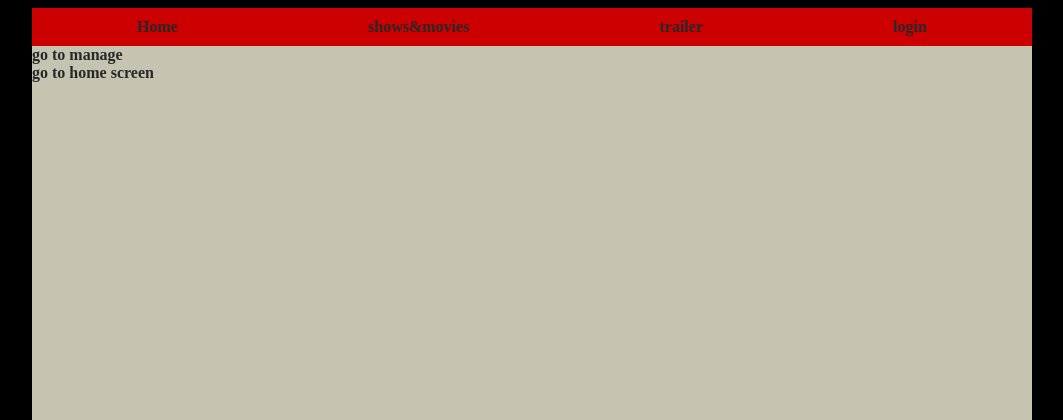
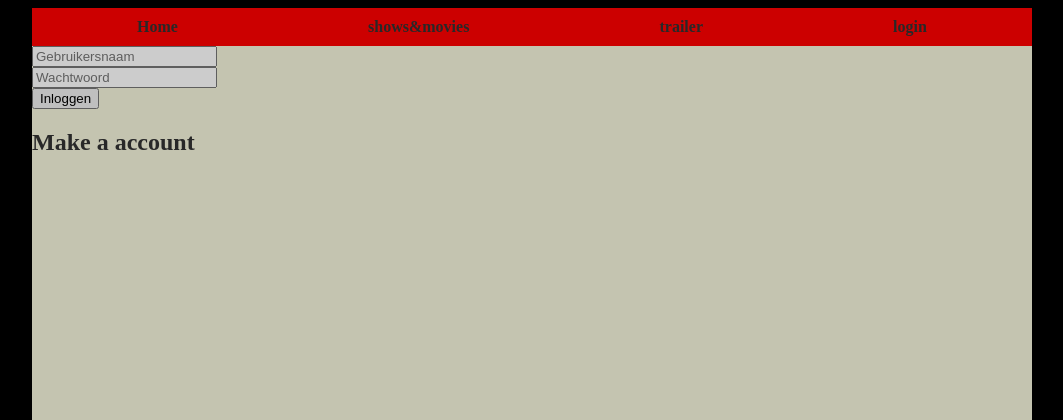
Before and after one commit to solid-snap/hitlist, a PHP site: page /login.php in a window 1280 px wide. Shown: the top 420 px of the page, without its empty margins (108-1171 px from the left). Run offline with PHP 8.4, Linux system fonts and the light colour scheme.

Commit message:
login zonder hash

```diff
--- a/login.php
+++ b/login.php
@@ -1,7 +1,74 @@
-<html>
-<body>
 <link rel="stylesheet" href="hitlist.css">
-<div class="pageInfo">
+<?php
+// Configuratiegegevens voor de database
+$dbhost = "localhost";
+$dbname = "hitlist";
+$dbuser = "root";
+$dbpass = "root";
+
+// Klasse voor gebruikersbeheer
+class User
+{
+    private $dbconn;
+
+    public function __construct($dbhost, $dbname, $dbuser, $dbpass)
+    {
+        // Verbinding maken met de database via PDO
+        $dsn = "mysql:host=$dbhost;dbname=$dbname;charset=utf8mb4";
+
+        try {
+            $this->dbconn = new PDO($dsn, $dbuser, $dbpass);
+            $this->dbconn->setAttribute(PDO::ATTR_ERRMODE, PDO::ERRMODE_EXCEPTION);
+        } catch (PDOException $e) {
+            die("Kan geen verbinding maken met de database: " . $e->getMessage());
+        }
+    }
+
+    public function login($gebruikersnaam, $wachtwoord)
+    {
+        try {
+            // Query voorbereiden
+            $query = "SELECT * FROM users WHERE userName = :gebruikersnaam AND userPassword = :wachtwoord";
+            $stmt = $this->dbconn->prepare($query);
+
+            // Parameters binden
+            $stmt->bindParam(':gebruikersnaam', $gebruikersnaam);
+            $stmt->bindParam(':wachtwoord', $wachtwoord);
+
+            // Query uitvoeren
+            $stmt->execute();
+
+            // Controleren op overeenkomende gebruikers
+            if ($stmt->rowCount() > 0) {
+                // Inloggen gelukt
+                return true;
+            } else {
+                // Inloggen mislukt
+                return false;
+            }
+        } catch (PDOException $e) {
+            die("Fout bij het uitvoeren van de query: " . $e->getMessage());
+        }
+    }
+}
+
+// Gebruik van het inlogsysteem
+$user = new User($dbhost, $dbname, $dbuser, $dbpass);
+
+// Inlogpoging controleren
+if ($_SERVER["REQUEST_METHOD"] == "POST") {
+    $gebruikersnaam = $_POST["gebruikersnaam"];
+    $wachtwoord = $_POST["wachtwoord"];
+
+    if ($user->login($gebruikersnaam, $wachtwoord)) {
+        echo "Inloggen gelukt!";
+    } else {
+        echo "Inloggen mislukt!";
+    }
+}
+?>
+
+<div class="pageInfo"><!-- HTML-formulier voor inloggen -->
     <nav>
         <ul>
             <li><a href="index.php">Home</a></li>
@@ -10,9 +77,10 @@
             <li><a href="login.php">login</a></li>
         </ul>
     </nav>
-<a href="userScreen.php">go to manage </a>
-    <br>
-<a href="index.php">go to home screen</a>
+<form method="POST" action="userScreen.php">
+    <input type="text" name="gebruikersnaam" placeholder="Gebruikersnaam" required><br>
+    <input type="password" name="wachtwoord" placeholder="Wachtwoord" required><br>
+    <input type="submit" value="Inloggen">
+</form>
+    <H2><a href="user/userCreate1.php">Make a account</a></H2>
 </div>
-</body>
-</html>
--- a/user/userDelete1.php
+++ b/user/userDelete1.php
@@ -1,12 +1,15 @@
 <!doctype html>
 <html>
-<!-- Victoria Hoogeveen -->
     <body>
+    <link rel="stylesheet" href="../hitlist.css">
+    <div class="pageInfo">
         <form action="userDelete2.php" method="post">
             <label for="userId">userId:</label>
             <input type="text" id="userId" name="userIdVak">
             <input type="submit">
             <br>
         </form>
+        <h2><a href="../login.php">go back to login</a></h2>
+    </div>
     </body>
 </html>
--- a/user/userDelete2.php
+++ b/user/userDelete2.php
@@ -1,7 +1,8 @@
 <!doctype html>
 <html>
-<!-- Victoria Hoogeveen -->
     <body>
+    <link rel="stylesheet" href="../hitlist.css">
+    <div class="pageInfo">
     <?php
     require "User.php";
     $userId = $_POST["userIdVak"];
@@ -18,4 +19,6 @@
         <label for="verwijderBox">Delete this user.</label><br/><br/>
         <input type="submit"><br/><br/>
     </form>
+        <h2><a href="../login.php">go back to login</a></h2>
+    </div>
 </html>
--- a/user/userDelete3.php
+++ b/user/userDelete3.php
@@ -1,6 +1,8 @@
 <!doctype html>
 <html>
     <body>
+    <link rel="stylesheet" href="../hitlist.css">
+    <div class="pageInfo">
         <?php
         require "User.php";
 
@@ -15,5 +17,8 @@
             echo "This user hasn't been deleted. <br/>";
         }
         ?>
+        <h2><a href="../login.php">go back to login</a></h2>
+    </div>
+
     </body>
 </html>
--- a/user/userSearch1.php
+++ b/user/userSearch1.php
@@ -1,12 +1,15 @@
 <!doctype html>
 <html>
-<!-- Victoria Hoogeveen -->
     <body>
+    <link rel="stylesheet" href="../hitlist.css">
+    <div class="pageInfo">
         <form action="userSearch2.php" method="post">
             <label for="userId">userId:</label>
             <input type="text" id="userId" name="userIdVak">
             <input type="submit">
             <br>
         </form>
+        <h2><a href="../login.php">go back to login</a></h2>
+    </div>
     </body>
 </html>
--- a/user/userSearch2.php
+++ b/user/userSearch2.php
@@ -1,11 +1,15 @@
 <!doctype html>
 <html>
     <body>
+    <link rel="stylesheet" href="../hitlist.css">
+    <div class="pageInfo">
         <?php
         require "User.php";
         $userId = $_POST["userIdVak"];
         $user1 = new User();
         $user1->searchUser($userId);
         ?>
+        <h2><a href="../login.php">go back to login</a></h2>
+    </div>
     </body>
 </html>
--- a/user/userUpdate1.php
+++ b/user/userUpdate1.php
@@ -4,10 +4,14 @@
     <title>Update User Formulier 1</title>
 </head>
     <body>
+    <link rel="stylesheet" href="../hitlist.css">
+    <div class="pageInfo">
     <h1>Update User formulier 1</h1>
     <form action="userUpdate2.php" method="post">
         <label for="userId">userId:</label>
         <input type="text" id = "userId" name="userIdVak">
         <input type="submit">
     </form>
+        <h2><a href="../login.php">go back to login</a></h2>
+    </div>
 </body>
--- a/user/userUpdate2.php
+++ b/user/userUpdate2.php
@@ -5,6 +5,8 @@
     <title>Update Movies Formulier 2</title>
 </head>
     <body>
+    <link rel="stylesheet" href="../hitlist.css">
+    <div class="pageInfo">
     <h1>Update Movies Formulier 2</h1>
         <?php
 
@@ -25,5 +27,7 @@
             <input type="text"   name="userPasswordVak"  value="<?php echo $userPassword;  ?> "><br>
             <input type="submit"><br><br>
         </form>
+        <h2><a href="../login.php">go back to login</a></h2>
+    </div>
     </body>
 </html>
--- a/user/userUpdate3.php
+++ b/user/userUpdate3.php
@@ -5,6 +5,8 @@
     <title>Update User Formulier 3</title>
 </head>
     <body>
+    <link rel="stylesheet" href="../hitlist.css">
+    <div class="pageInfo">
     <h1>Update User Formulier 3</h1>
         <?php
         require "User.php";
@@ -21,5 +23,7 @@
         $user1->afdrukken();	                       // drukt object af
 
         ?>
+        <h2><a href="../login.php">go back to login</a></h2>
+    </div>
     </body>
 </html>
```
Also changed, not shown: user/userCreate1.php (+6 -3 lines), user/userCreate2.php (+4 -3 lines). Lines whose indentation alone changed are shown as unchanged.
